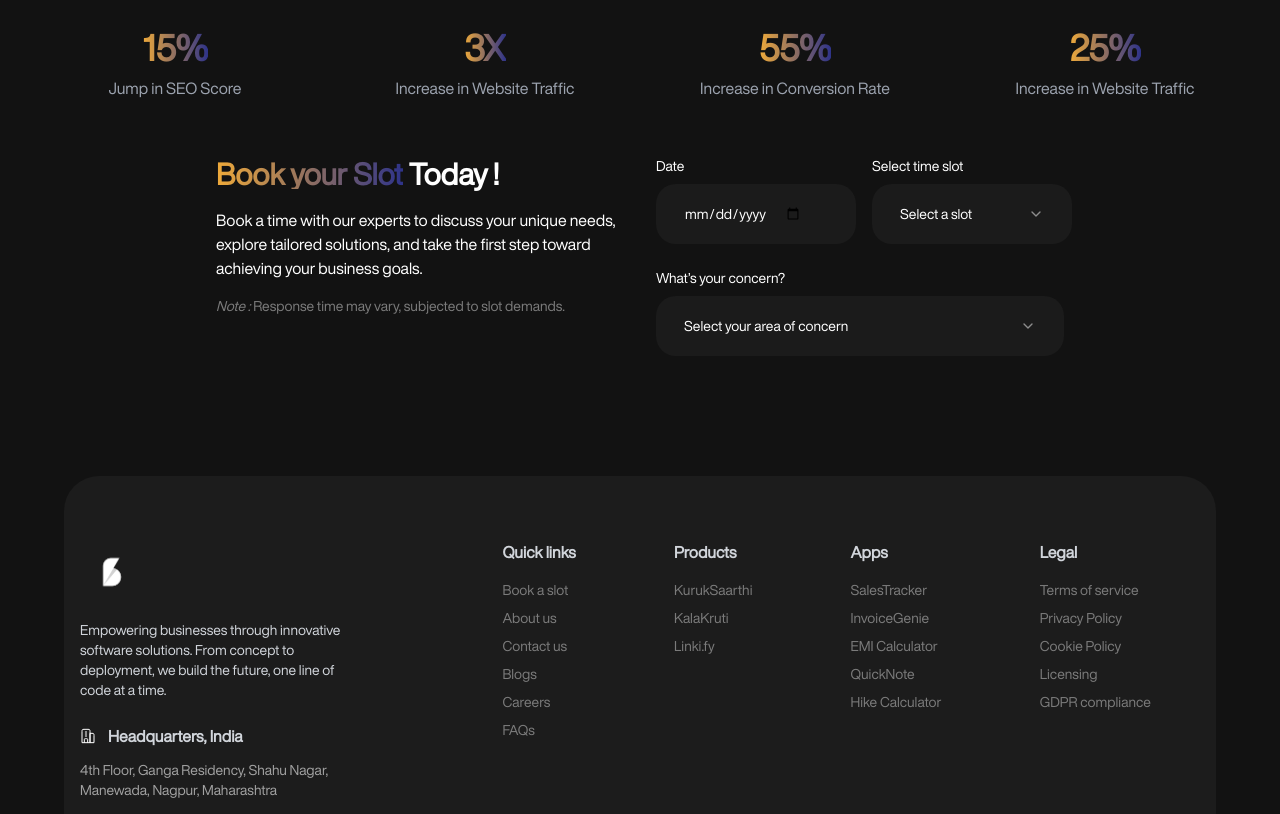
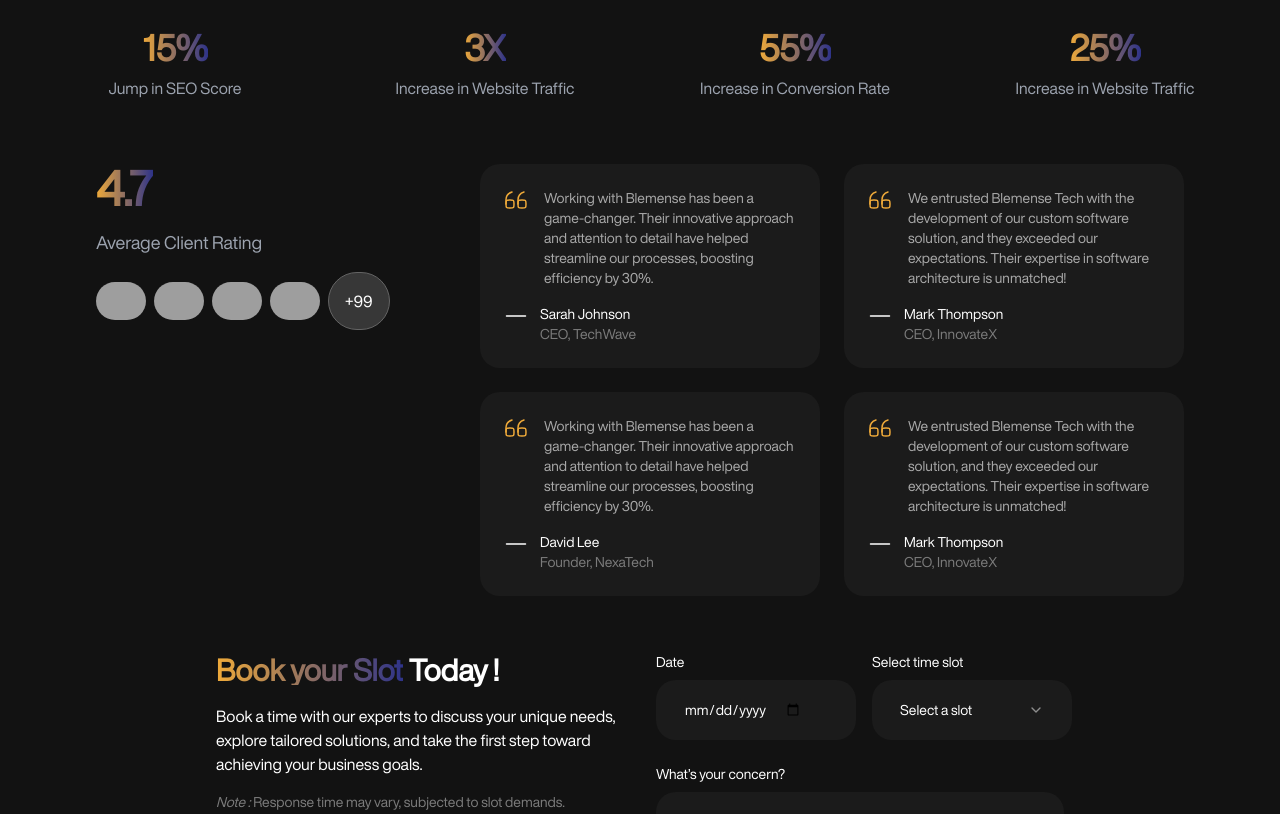
Before and after one commit to Blemense-Technologies/blemense-technologies, a Next.js app: page / in a window 1280 px wide. Shown: the part 1160-1974 px from the top of the page. Built offline with nearby package versions, Linux system fonts and the light colour scheme; grey boxes are pictures that could not be loaded.

Commit message:
Testimonial Section added to Landing Page

```diff
--- a/src/app/page.tsx
+++ b/src/app/page.tsx
@@ -1,12 +1,15 @@
 import Feats from "@/components/feats";
 import Hero from "@/components/hero";
 import SlotBook from "@/components/slot-book";
+import Testimonials from "@/components/testimonials";
+import { testimonialsData } from "@/constants/testimonial-data";
 
 export default function Home() {
   return (
     <main className="">
       <Hero />
       <Feats />
+      <Testimonials {...testimonialsData} />
       <SlotBook />
     </main>
   );
--- a/src/components/testimonials.tsx
+++ b/src/components/testimonials.tsx
@@ -1,85 +1,76 @@
-import Image from 'next/image'
-import React from 'react'
-import { Separator } from './ui/separator'
+import Image from "next/image";
+import { LineIcon, QuoteIconOpen } from "@/constants/icons";
 
-const reviews = [
-    {
-        index: 1,
-        profile: '/testimonials/anushka.jpg',
-        name: 'Anushka Sharma',
-        designation: 'CEO, Nushh',
-        review: "Blemense Technologies took our software concept from a sketch on a napkin to a full-fledged application. Their team was incredibly responsive and truly understood our vision."
-    },
-    {
-        index: 2,
-        profile: '/testimonials/shraddha.jpg',
-        name: 'Shraddha Kapoor',
-        designation: 'CEO, Palmonas',
-        review: "We were struggling to keep up with the ever-changing demands of our user base. Blemense Technologies helped us develop a scalable and secure solution that can grow with our business."
-    },
-    {
-        index: 3,
-        profile: '/testimonials/kriti-sanon.jpg',
-        name: 'Kriti Sanon',
-        designation: 'CEO, Hyphen',
-        review: 'We were struggling to keep up with the ever-changing demands of our user base. Blemense Technologies helped us develop a scalable and secure solution that can grow with our business.'
-    },
-    {
-        index: 4,
-        profile: '/testimonials/eo.jpeg',
-        name: 'Elizabeth Olsen',
-        designation: 'CEO, VisionQuest',
-        review: 'Blemense Technologies completely revamped our internal systems, improving efficiency by over 30%.  We highly recommend them for any software development needs.'
-    },
-    {
-        index: 5,
-        profile: '/testimonials/millie-bobby-brown.jpg',
-        name: 'Millie Bobby Brown',
-        designation: 'CEO, FlorenceByMills',
-        review: "Their UI/UX design team created an intuitive and user-friendly interface that has significantly boosted our customer engagement. We're so impressed with their creativity and expertise."
-    },
-    {
-        index: 6,
-        profile: '/testimonials/hayley.jpg',
-        name: 'Hayley G. Atwell',
-        designation: 'CEO, Rogers Inc.',
-        review: "Blemense Technologies completely revamped our internal systems, improving efficiency by over 30%.  We highly recommend them for any software development needs."
-    }
-]
+type Avatar = {
+    id: number;
+    src: string;
+    alt: string;
+};
 
-export default function Testimonials() {
+type Testimonial = {
+    quote: string;
+    author: string;
+    designation: string;
+};
+
+type TestimonialsSectionProps = {
+    averageRating: number;
+    avatars: Avatar[];
+    additionalCount: number;
+    testimonials: Testimonial[];
+};
+
+export default function Testimonials({ averageRating, avatars, additionalCount, testimonials }: TestimonialsSectionProps) {
     return (
-        <div className='lg:w-fit mt-44 lg:mx-auto px-4 lg:px-0'>
-            <div className='flex mb-20 w-fit mx-auto items-center gap-x-6'>
-                <Separator className='w-24 lg:w-[480px] bg-[#ebebeb] dark:bg-[#d9d9d9]' />
-                <h1 className='text-lg font-semibold'>Testimonials</h1>
-                <Separator className='w-24 lg:w-[480px] bg-[#ebebeb] dark:bg-[#d9d9d9]' />
-            </div>
-            <div className='w-full lg:w-fit'>
-                <div className='grid lg:grid-cols-3 gap-7'>
-                    {
-                        reviews.map((reviews) => (
-                            <div className={`lg:h-[230px] lg:w-[400px] rounded-3xl p-6 dark:bg-bgDark border-[1.5px] dark:border-borderDark shadow-[rgba(17,_17,_26,_0.1)_0px_0px_16px]`} key={reviews.index}>
-                                <p className='text-sm dark:text-subtitleDark'>"{reviews.review}"</p>
-                                <div className='flex gap-x-6 mt-9 items-center'>
-                                    <Image
-                                        src={reviews.profile}
-                                        alt={`image ${reviews.index}`}
-                                        height={100}
-                                        width={100}
-                                        quality={100}
-                                        className='h-14 w-14 rounded-full'
-                                    />
-                                    <div>
-                                        <h1 className='text-subtitle dark:text-white text-sm'>{reviews.name}</h1>
-                                        <p className='text-subtitle dark:text-subtitleDark text-xs'>{reviews.designation}</p>
-                                    </div>
+        <section className="p-8 text-white max-w-6xl mx-auto">
+            <div className="flex flex-col md:flex-row gap-8">
+                {/* Left Section - Average Rating */}
+                <div className="md:w-1/3 space-y-4">
+                    <div>
+                        {""}
+                        <span className="text-5xl font-bold text-gradient">{averageRating.toFixed(1)}</span>
+                    </div>
+                    <p className="text-lg text-gray-400">Average Client Rating</p>
+
+                    <div className="flex items-center space-x-2 mt-4">
+                        {avatars.map((avatar) => (
+                            <Image
+                                key={avatar.id}
+                                src={avatar.src}
+                                alt={avatar.alt}
+                                width={50}
+                                height={50}
+                                className="rounded-full"
+                            />
+                        ))}
+                        <div className="h-fit w-fit p-4 flex items-center justify-center border border-[#646464] bg-[#373737] rounded-full">
+                            +{additionalCount}
+                        </div>
+                    </div>
+                </div>
+
+                {/* Right Section - Testimonials */}
+                <div className="md:w-2/3 grid grid-cols-1 md:grid-cols-2 gap-6">
+                    {testimonials.map((testimonial, index) => (
+                        <div
+                            key={index}
+                            className="p-6 bg-[#1B1B1B] rounded-[20px] space-y-4"
+                        >
+                            <div className="text-lg flex justify-start space-x-4 text-[#A9A9A9]">
+                                <span><QuoteIconOpen className="text-secondaryTheme "/></span>
+                                <p className="text-sm">{testimonial.quote}</p>
+                            </div>
+                            <div className="flex space-x-3">
+                                <LineIcon className="text-white" />
+                                <div className="text-sm text-gray-400">
+                                    <p className="text-white">{testimonial.author}</p>
+                                    <p className="text-[#7B7B7B]">{testimonial.designation}</p>
                                 </div>
                             </div>
-                        ))
-                    }
+                        </div>
+                    ))}
                 </div>
             </div>
-        </div>
-    )
-}
+        </section>
+    );
+};
```
